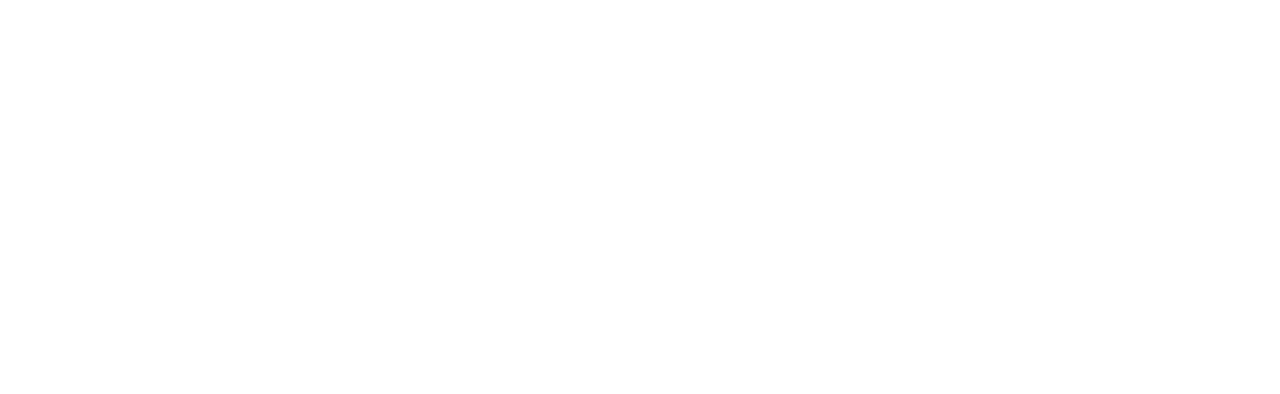
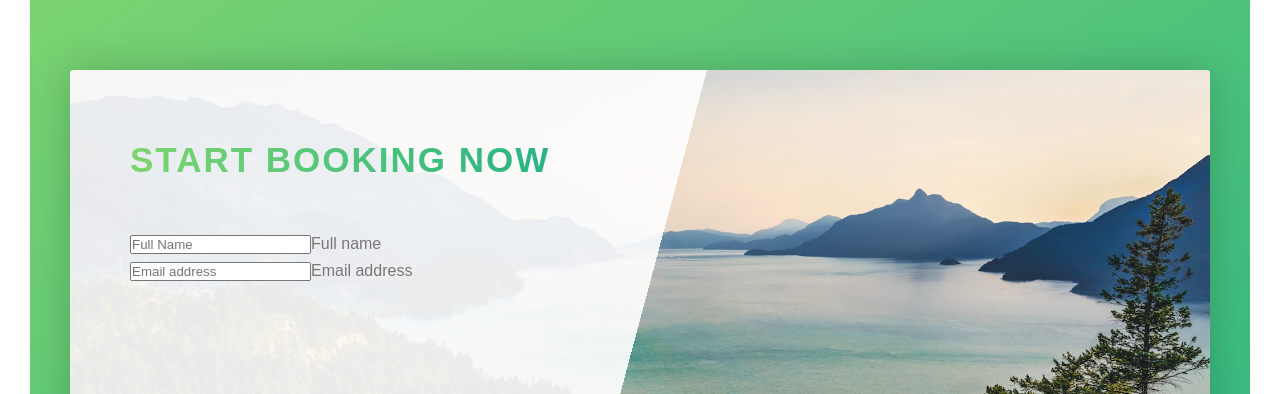
Before and after one commit to AI-LastWish/natours-react-spring, a React (Create React App) app in the folder frontend/: page / in a window 1280 px wide. Shown: the part 4508-4902 px from the top of the page. Before the commit the page ends 4458 px from the top, so only its background shows below. Built offline with nearby package versions, Linux system fonts and the light colour scheme; the HTML template or start-up script is replaced by a standard one.

Commit message:
45. Building the Booking Section - Part 1

```diff
--- /dev/null
+++ b/frontend/src/components/sections/section-book.js
@@ -0,0 +1,34 @@
+import React from 'react';
+import '../../scss/main.scss';
+
+const sectionBook = props => {
+    return (
+        <section className="section-book">
+            <div className="row">
+                <div className="book">
+                    <div className="book__form">
+                        <form action="#" className="form">
+                            <div className="u-margin-bottom-medium">
+                                <h2 className="heading-secondary">
+                                    Start booking now
+                                </h2>
+                            </div>
+
+                            <div className="form__group">
+                                <input type="text" className="form__input" placeholder="Full Name" id="form__input--name" required />
+                                <label htmlFor="form__input--name" className="form__label">Full name</label>
+                            </div>
+
+                            <div className="form__group">
+                                <input type="email" className="form__input" placeholder="Email address" id="form__input--email" required />
+                                <label htmlFor="form__input--email" className="form__label">Email address</label>
+                            </div>
+                        </form>
+                    </div>
+                </div>
+            </div>
+        </section>
+    )
+}
+
+export default sectionBook;
--- a/frontend/src/pages/HomePage.js
+++ b/frontend/src/pages/HomePage.js
@@ -4,6 +4,7 @@
 import SectionFeatures from '../components/sections/section-features';
 import SectionTours from '../components/sections/section-tours';
 import SectionStories from '../components/sections/section-stories';
+import SectionBook from '../components/sections/section-book';
 
 function HomePage(props) {
     return (
@@ -13,6 +14,7 @@
             <SectionFeatures />
             <SectionTours />
             <SectionStories />
+            <SectionBook />
         </div>
     )
 }
--- a/frontend/src/scss/pages/_home.scss
+++ b/frontend/src/scss/pages/_home.scss
@@ -33,3 +33,31 @@
     position: relative;
     padding: 15rem 0;
 }
+
+.section-book {
+    padding: 15rem 0;
+    background-image: linear-gradient(
+        to right bottom,
+        $color-primary-light,
+        $color-primary-dark
+    );
+}
+
+.book {
+    background-image: linear-gradient(
+            105deg,
+            rgba($color-white, 0.9) 50%,
+            transparent 50%
+        ),
+        url(/img/nat-10.jpg);
+    background-size: cover;
+    border-radius: 0.3rem;
+    box-shadow: 0 0.15rem 4rem rgba($color: $color-black, $alpha: 0.2);
+
+    height: 50rem;
+
+    &__form {
+        width: 50%;
+        padding: 6rem;
+    }
+}
```
